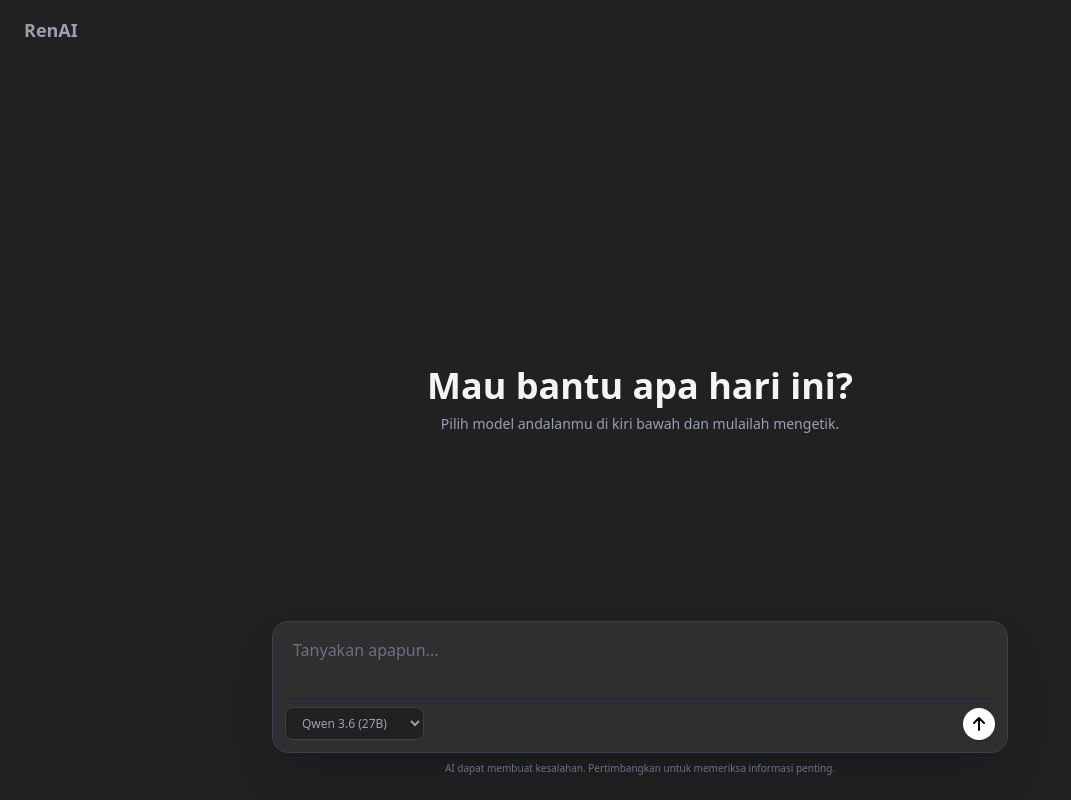
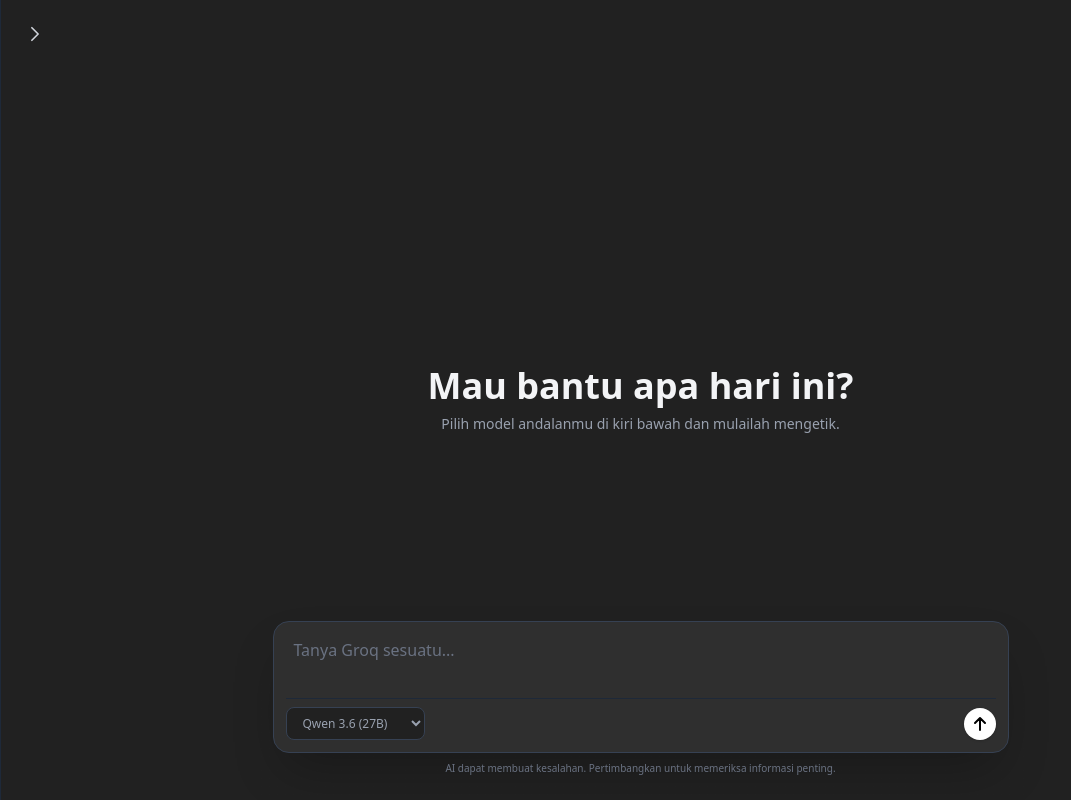
Before and after one commit to rendiataya/renai, a Flask app: page / in a window 1280 px wide. Shown: the whole page, without its empty margins (0-1071 px from the left). Run offline with Flask 3, Linux system fonts and the light colour scheme; some libraries are stand-ins or nearby versions.

Commit message:
UPDATE : Mobile Responsive

```diff
--- a/templates/index.html
+++ b/templates/index.html
@@ -41,13 +41,74 @@
         .thinking-pulse {
             animation: pulse-light 1.4s infinite ease-in-out;
         }
+
+        /* ===== Sidebar Responsif =====
+           Mobile  : overlay (position fixed) menutupi konten, dengan backdrop.
+           Desktop : bagian dari flex layout (position relative/static) sehingga
+                     saat terbuka ia MENDORONG main content, bukan menimpanya.
+           Logo tinggal permanen di dalam sidebar, jadi tidak ada lagi
+           tabrakan/tumpang-tindih antara header, logo, dan sidebar. */
+        #sidebar {
+            transition: width 0.3s ease, transform 0.3s ease;
+        }
+        /* Inner wrapper diberi lebar tetap supaya konten (teks, tombol) tidak
+           ikut menyempit/reflow aneh selagi sidebar sedang animasi lebar. */
+        #sidebarInner {
+            width: 260px;
+        }
+
+        @media (max-width: 767px) {
+            #sidebar {
+                position: fixed;
+                inset-block: 0;
+                left: 0;
+                width: 260px;
+                max-width: 85vw;
+                transform: translateX(-100%);
+                z-index: 40;
+            }
+            #sidebar.sidebar-open {
+                transform: translateX(0);
+            }
+        }
+
+        @media (min-width: 768px) {
+            #sidebar {
+                position: relative;
+                width: 0;
+                overflow: hidden;
+            }
+            #sidebar.sidebar-open {
+                width: 260px;
+            }
+            /* Backdrop hanya relevan untuk mode overlay di mobile */
+            #sidebarOverlay {
+                display: none;
+            }
+        }
     </style>
 </head>
 <body class="bg-[#212121] text-gray-200 font-sans h-screen flex overflow-hidden m-0 p-0">
 
+    <!-- Backdrop: menggelapkan area chat saat sidebar terbuka, klik untuk menutup -->
+    <div id="sidebarOverlay" onclick="closeSidebar()" class="fixed inset-0 bg-black/50 z-30 opacity-0 pointer-events-none transition-opacity duration-300"></div>
+
     <!-- Sidebar Komponen: Menampilkan tombol Chat Baru & Riwayat Chat -->
-    <aside id="sidebar" class="w-0 opacity-0 bg-[#171717] h-full flex flex-col justify-between overflow-hidden transition-all duration-500 border-gray-800 shrink-0 z-30">
-        <div class="flex flex-col gap-2 p-3 w-64">
+    <!-- position: fixed -> sidebar overlay di atas konten, TIDAK ikut mengecilkan main/chat area -->
+    <aside id="sidebar" class="bg-[#171717] h-full border-r border-gray-800 shrink-0 z-40">
+        <div id="sidebarInner" class="h-full flex flex-col justify-between">
+            <div class="flex flex-col">
+                <!-- Header Sidebar: Logo + Tombol Tutup (panah kiri) -->
+                <div class="flex items-center justify-between p-4 border-b border-gray-800">
+                    <div class="text-lg font-semibold text-gray-200">RenAI</div>
+                    <button onclick="closeSidebar()" aria-label="Tutup menu" class="p-2 rounded-lg hover:bg-[#2f2f2f] text-gray-300 transition cursor-pointer">
+                        <svg xmlns="http://www.w3.org/2000/svg" fill="none" viewBox="0 0 24 24" stroke-width="2" stroke="currentColor" class="w-5 h-5">
+                            <path stroke-linecap="round" stroke-linejoin="round" d="M15.75 19.5 8.25 12l7.5-7.5" />
+                        </svg>
+                    </button>
+                </div>
+
+                <div class="flex flex-col gap-2 p-3">
                     <!-- Tombol untuk mereset/memulai chat baru -->
                     <button onclick="window.location.reload()" class="w-full text-left p-3 hover:bg-[#212121] rounded-lg border border-gray-700 flex items-center justify-between text-sm transition font-medium cursor-pointer">
                         <span>Chat Baru</span>
@@ -59,39 +120,48 @@
                         First chat
                     </div>
                 </div>
+            </div>
 
             <!-- Footer Sidebar -->
-        <div class="p-5 text-xs text-gray-500 border-t border-gray-800 w-64">
+            <div class="p-5 text-xs text-gray-500 border-t border-gray-800">
                 More inprogress
+            </div>
         </div>
     </aside>
 
     <!-- Area Utama Aplikasi (Header, Chat Stream, Welcome Screen, dan Input Box) -->
     <main class="flex-1 flex flex-col relative h-full w-full justify-between items-center bg-[#212121] overflow-hidden">
 
-        <!-- Header Atas dengan Logo / Judul Aplikasi -->
-        <header class="w-full p-4 flex justify-between items-center absolute top-0 left-0 z-10">
-            <div class="text-lg font-semibold text-gray-400 ml-2" id="topLogo">RenAI</div>
+        <!-- Header Atas dengan Tombol Hamburger & Logo / Judul Aplikasi -->
+        <header class="w-full p-4 flex justify-between items-center absolute top-0 left-0 z-50 pointer-events-none">
+            <div class="flex items-center gap-1 pointer-events-auto">
+                <!-- Tombol Buka Sidebar (panah kanan): hanya tampil saat sidebar tertutup -->
+                <button id="mainToggleBtn" onclick="toggleSidebar()" aria-label="Buka menu" class="p-2 rounded-lg hover:bg-[#2f2f2f] text-gray-300 transition cursor-pointer">
+                    <svg xmlns="http://www.w3.org/2000/svg" fill="none" viewBox="0 0 24 24" stroke-width="2" stroke="currentColor" class="w-5 h-5">
+                        <path stroke-linecap="round" stroke-linejoin="round" d="M8.25 4.5 15.75 12l-7.5 7.5" />
+                    </svg>
+                </button>
+            </div>
         </header>
 
         <!-- Container Percakapan Chat (Disembunyikan pada awal dimuat) -->
-        <div id="chatArea" class="w-full max-w-3xl flex-1 overflow-y-auto px-4 pt-20 pb-48 space-y-6 hidden mx-auto transition-opacity duration-500 opacity-0">
+        <div id="chatArea" class="w-full max-w-3xl flex-1 overflow-y-auto px-3 sm:px-4 pt-20 pb-48 space-y-6 hidden mx-auto transition-opacity duration-500 opacity-0">
         </div>
 
         <!-- Tampilan Pesan Selamat Datang (Awal sebelum ada percakapan) -->
         <div id="welcomeScreen" class="flex flex-col items-center justify-center flex-1 max-w-xl text-center px-4 mx-auto my-auto transition-all duration-500 opacity-100 transform scale-100">
-            <h1 class="text-4xl font-bold text-gray-100 mb-2">Mau bantu apa hari ini?</h1>
+            <h1 class="text-2xl sm:text-4xl font-bold text-gray-100 mb-2">Mau bantu apa hari ini?</h1>
             <p class="text-gray-400 text-sm">Pilih model andalanmu di kiri bawah dan mulailah mengetik.</p>
         </div>
 
         <!-- Container Input Pesan & Pemilihan Model AI -->
-        <div class="w-full max-w-3xl px-4 absolute bottom-0 pb-6 bg-gradient-to-t from-[#212121] via-[#212121] to-transparent pt-10 mx-auto left-0 right-0 z-20">
+        <div class="w-full max-w-3xl px-3 sm:px-4 absolute bottom-0 pb-6 bg-gradient-to-t from-[#212121] via-[#212121] to-transparent pt-10 mx-auto left-0 right-0 z-20">
             <div class="bg-[#2f2f2f] rounded-2xl p-3 border border-gray-700 shadow-2xl flex flex-col gap-2">
 
                 <!-- Textarea untuk Mengetik Pesan -->
                 <textarea
                     id="userInput"
-                    placeholder="Tanyakan apapun..."
+                    placeholder="Tanya Groq sesuatu..."
                     class="w-full bg-transparent resize-none outline-none text-gray-100 placeholder-gray-500 text-base px-2 py-1 max-h-32 min-h-[24px]"
                     onkeydown="if(event.key === 'Enter' && !event.shiftKey) { event.preventDefault(); sendMessage(); }"></textarea>
 
@@ -127,13 +197,40 @@
     <script>
         let isFirstChat = true;
 
+        // Sidebar berupa overlay (position: fixed), jadi buka/tutup hanya
+        // menggeser transform + menampilkan backdrop — tidak pernah mengubah
+        // ukuran/lebar main content, sehingga chat area tidak ikut mengecil.
+        function openSidebar() {
+            document.getElementById('sidebar').classList.add('sidebar-open');
+            // Sembunyikan tombol panah-kanan di header utama; tombol panah-kiri
+            // di dalam sidebar sendiri yang mengambil alih fungsi menutup.
+            document.getElementById('mainToggleBtn').classList.add('hidden');
+            const overlay = document.getElementById('sidebarOverlay');
+            overlay.classList.remove('opacity-0', 'pointer-events-none');
+        }
+
+        function closeSidebar() {
+            document.getElementById('sidebar').classList.remove('sidebar-open');
+            document.getElementById('mainToggleBtn').classList.remove('hidden');
+            const overlay = document.getElementById('sidebarOverlay');
+            overlay.classList.add('opacity-0', 'pointer-events-none');
+        }
+
+        function toggleSidebar() {
+            const sidebar = document.getElementById('sidebar');
+            if (sidebar.classList.contains('sidebar-open')) {
+                closeSidebar();
+            } else {
+                openSidebar();
+            }
+        }
+
         async function sendMessage() {
             const messageInput = document.getElementById('userInput');
             const message = messageInput.value;
             const modelId = document.getElementById('modelSelect').value;
             const chatArea = document.getElementById('chatArea');
             const welcomeScreen = document.getElementById('welcomeScreen');
-            const sidebar = document.getElementById('sidebar');
 
             if (!message.trim()) return;
 
@@ -148,8 +245,7 @@
                     setTimeout(() => chatArea.classList.add('opacity-100'), 50);
                 }, 400);
 
-                sidebar.classList.remove('w-0', 'opacity-0');
-                sidebar.classList.add('w-64', 'opacity-100', 'border-r');
+                openSidebar();
 
                 isFirstChat = false;
             }
@@ -239,14 +335,14 @@
 
             const msgBubble = document.createElement('div');
             if (sender === 'user') {
-                msgBubble.className = "markdown-content bg-[#2f2f2f] text-gray-100 max-w-[70%] rounded-2xl px-4 py-2.5 text-base border border-gray-700 shadow-sm transition-all duration-300 transform translate-y-2 opacity-0";
+                msgBubble.className = "markdown-content bg-[#2f2f2f] text-gray-100 max-w-[88%] sm:max-w-[70%] rounded-2xl px-4 py-2.5 text-base border border-gray-700 shadow-sm transition-all duration-300 transform translate-y-2 opacity-0";
                 msgBubble.innerHTML = readMarkdown(text);
 
                 setTimeout(() => {
                     msgBubble.classList.remove('translate-y-2', 'opacity-0');
                 }, 20);
             } else {
-                msgBubble.className = "markdown-content text-gray-200 max-w-[85%] text-base leading-relaxed";
+                msgBubble.className = "markdown-content text-gray-200 max-w-[92%] sm:max-w-[85%] text-base leading-relaxed";
                 msgBubble.id = msgId;
                 msgBubble.innerHTML = readMarkdown(text);
             }
```
Also changed, not shown: README.md, 1 other file. Lines whose indentation alone changed are shown as unchanged.
